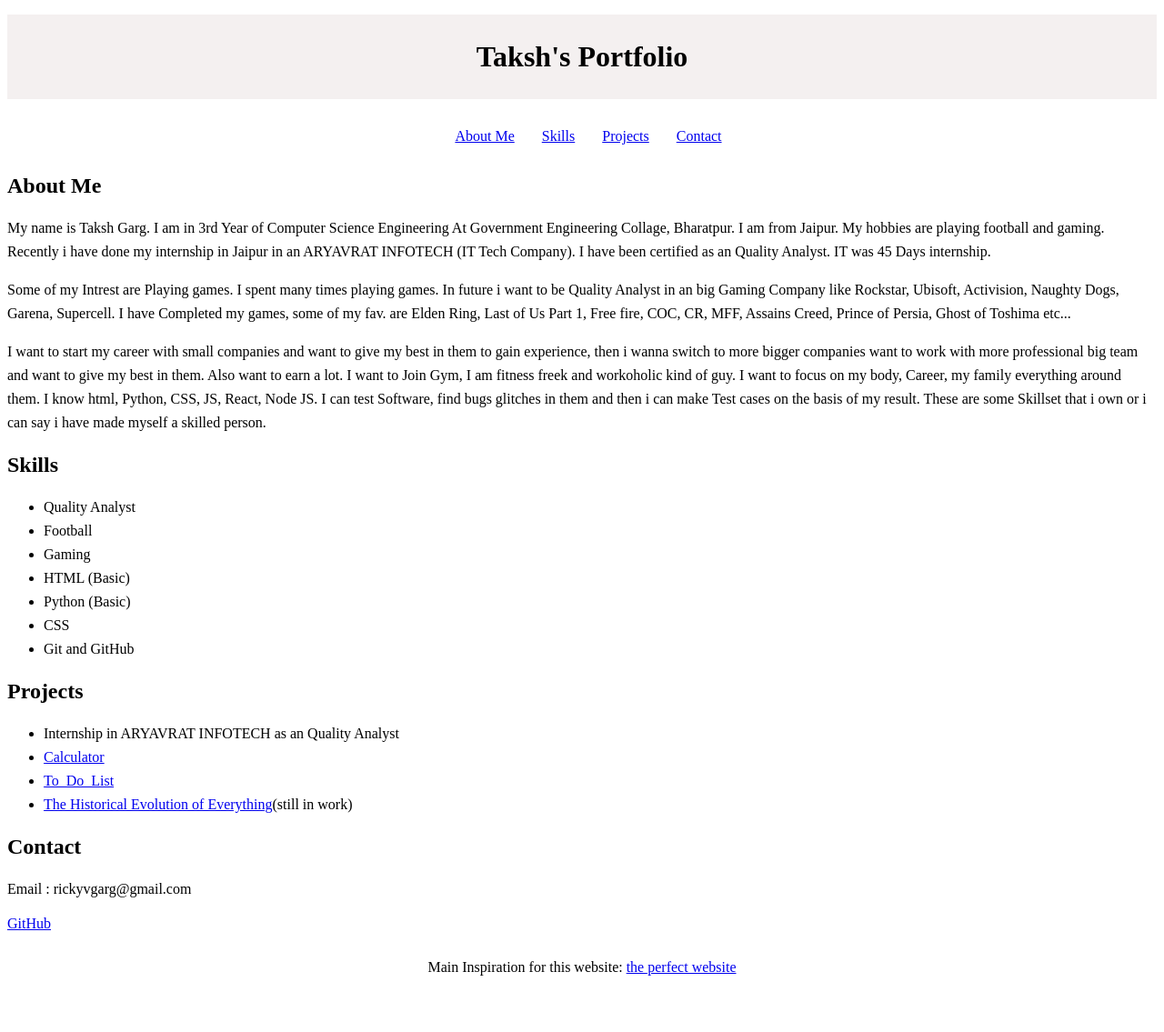
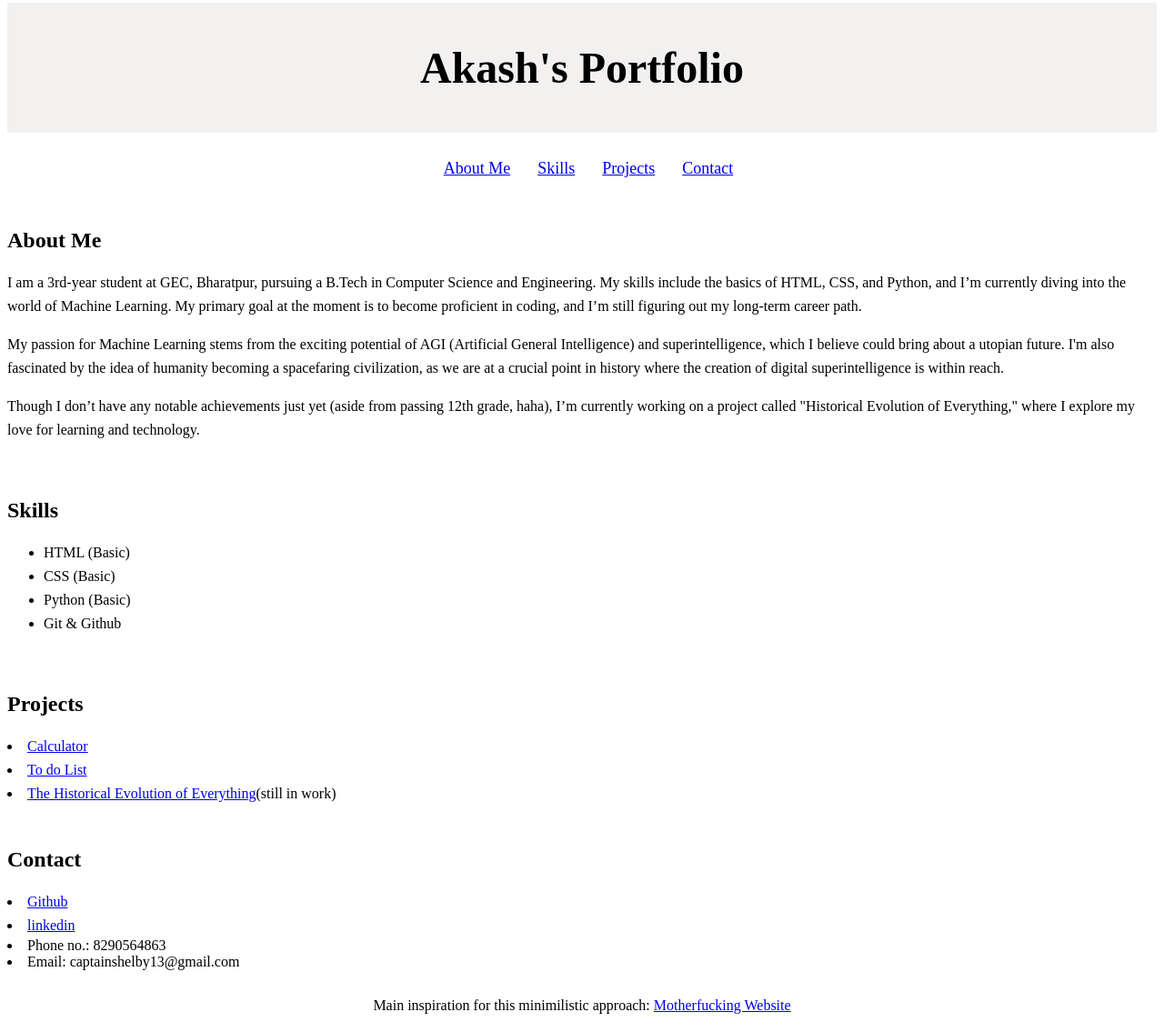
Before and after one commit to akashmeena13/Akash-s_Porfolio, a plain HTML site: page portfolio.html in a window 1280 px wide. Shown: the part 5-1140 px from the top of the page at 91% size. Before the commit the page ends 1086 px from the top, so only its background shows below. Drawn offline with Linux system fonts and the light colour scheme.

Commit message:
Add files via upload
akash's portfolio

```diff
--- a/portfolio.html
+++ b/portfolio.html
@@ -2,34 +2,41 @@
 <html lang="en">
   <head>
     <meta charset="utf-8">
-        <meta name="viewport" content="width=device-width, initial-scale=1">
+    <meta name="viewport" content="width=device-width, initial-scale=1.0">
+    <meta http-equiv="X-UA-Compatible" content="ie=edge">
     <title>Portfolio</title>
-
+    <link rel="stylesheet" href="portfolio.css">
     <style>
-            h1 {
+      nav {
         text-align: center;
-                margin-bottom: 28px;
-                padding-top: 28px;
-                padding-bottom: 28px;
-                background-color: rgba(243, 239, 239, 0.904);
+      }
+      .navigation-bar {
+        display: inline-block;
+        margin-right: 26px;
+        color: #0000ee;
+        cursor: pointer;
+        font-size: 18px;
+        text-decoration: none;
       }
 
-            nav {
+
+      header {
         text-align: center;
-                margin-bottom: 28px;
+        background-color: rgba(238, 234, 234, 0.703);
+        padding-top: 12px;
+        padding-bottom: 12px;
+        font-size: 24px;
+        margin-bottom: 26px;
       }
 
-            .nav-bar {
-                display: inline-block;
-                margin-right: 26px;
-
+      .footer {
+        text-align: center;
       }
 
-            footer {
-                text-align: center;
-                margin-top: 30px;
+      section {
+        padding-top: 16px;
+        padding-bottom: 10px;
       }
-
       p {
         line-height: 26px;
       }
@@ -37,76 +44,68 @@
       ul {
         line-height: 26px;
       }
+
+      a {
+        line-height: 26px;
+      }
     </style>
+
   </head>
 
   <body>
+    <header>
       <h1>
-            Taksh's Portfolio
+        Akash's Portfolio
       </h1>
-
+    </header>
     <nav>
-            <ul>
-                <li class="nav-bar"><a href="#about">About Me</a></li>
-                <li class="nav-bar"><a href="#skills">Skills</a></li>
-                <li class="nav-bar"><a href="#projects">Projects</a></li>
-                <li class="nav-bar"><a href="#contact">Contact</a></li>
+      <ul >
+        <li class="navigation-bar"><a href="#about">About Me</a></li>
+        <li class="navigation-bar"><a href="#skills">Skills</a></li>
+        <li class="navigation-bar"><a href="#projects">Projects</a></li>
+        <li class="navigation-bar"><a href="#contact">Contact</a></li>
       </ul>
     </nav>
-
     <section id="about">
       <h2>About Me</h2>
-            <p>My name is Taksh Garg. I am in 3rd Year of Computer Science Engineering At Government Engineering Collage, Bharatpur.
-                 I am from Jaipur. My hobbies are playing football and gaming.
-                 Recently i have done my internship in Jaipur in an ARYAVRAT INFOTECH (IT Tech Company).
-                  I have been certified as an Quality Analyst. IT was 45 Days internship. </p>
-            <p> Some of my Intrest are Playing games. I spent many times playing games. In future i want to be Quality Analyst in an
-                big Gaming Company like Rockstar, Ubisoft, Activision, Naughty Dogs, Garena, Supercell.
-                I have Completed my games, some of my fav. are Elden Ring, Last of Us Part 1, Free fire, COC, CR, MFF, Assains Creed,
-                Prince of Persia, Ghost of Toshima etc...</p>
       <p>
-                I want to start my career with small companies and
-                want to give my best in them to gain experience, then i wanna switch to more bigger companies
-                want to work with more professional big team and want to give my best in them. Also want to earn a lot. I want to Join Gym, I am fitness freek and workoholic kind of guy. I want to focus on my body, Career, my family everything around them.
-                I know html, Python, CSS, JS, React, Node JS. I can test Software, find bugs glitches in them and then i can make Test cases on the basis of my result.
-                These are some Skillset that i own or i can say i have made myself a skilled person.
+        I am a 3rd-year student at GEC, Bharatpur, pursuing a B.Tech in Computer Science and Engineering. My skills include the basics of HTML, CSS, and Python, and I’m currently diving into the world of Machine Learning. My primary goal at the moment is to become proficient in coding, and I’m still figuring out my long-term career path.
+      </p>
+      <p>
+        My passion for Machine Learning stems from the exciting potential of AGI (Artificial General Intelligence) and superintelligence, which I believe could bring about a utopian future. I'm also fascinated by the idea of humanity becoming a spacefaring civilization, as we are at a crucial point in history where the creation of digital superintelligence is within reach.
+      </p>
+      <p>
+        Though I don’t have any notable achievements just yet (aside from passing 12th grade, haha), I’m currently working on a project called "Historical Evolution of Everything," where I explore my love for learning and technology.
       </p>
     </section>
-
     <section id="skills">
       <h2>Skills</h2>
         <ul>
-                <li>Quality Analyst</li>
-                <li>Football</li>
-                <li>Gaming</li>
           <li>HTML (Basic)</li>
+          <li>CSS (Basic)</li>
           <li>Python (Basic)</li>
-                <li>CSS</li>
-                <li>Git and GitHub</li>
+          <li>Git & Github</li>
         </ul>
     </section>
-
     <section id="projects">
       <h2>Projects</h2>
-            <ul>
-                <li>Internship in ARYAVRAT INFOTECH as an Quality Analyst</li>
         <li><a href="https://github.com/akashmeena13/Projects/blob/main/calculator.py" target="_blank">Calculator</a></li>
-                <li><a href="https://github.com/akashmeena13/Projects/blob/main/to_do_list.py" target="_blank">To_Do_List</a></li>
-                <li><a href="https://github.com/akashmeena13/historical-evolution" target="_blank">The Historical Evolution of Everything</a>(still in work)</li>
-            </ul>
+        <li><a href="https://github.com/akashmeena13/Projects/blob/main/to_do_list.py" target="_blank">To do List</a></li>
+        <li><a href="https://github.com/akashmeena13/historical-evolution.git" target="_blank">The Historical Evolution of Everything</a>(still in work)</li>
+    </section>
+    <section id="contact">
+      <h2>Contact</h2>
+      <li><a href="https://github.com/akashmeena13" target="_blank">Github</a></li>
+      <li><a href="https://www.linkedin.com/in/akash-meena-045b61260/">linkedin</a></li>
+      <li>Phone no.: 8290564863</li>
+      <li>Email: captainshelby13@gmail.com</li>
     </section>
 
-        <section id="contact">
-            <h2>Contact</h2>
+    <footer class="footer">
       <p>
-                Email : rickyvgarg@gmail.com
+        Main inspiration for this minimilistic approach:
+        <a href="https://motherfuckingwebsite.com/" target="_blank">Motherfucking Website</a>
       </p>
-            <a href="https://github.com/akashmeena13" target="_blank">GitHub</a>
-        </section>
-
-        <footer>
-            Main Inspiration for this website: <a href="https://motherfuckingwebsite.com/" target="_blank">the perfect website</a>
     </footer>
-
   </body>
 </html>
```
Lines whose indentation alone changed are shown as unchanged.
